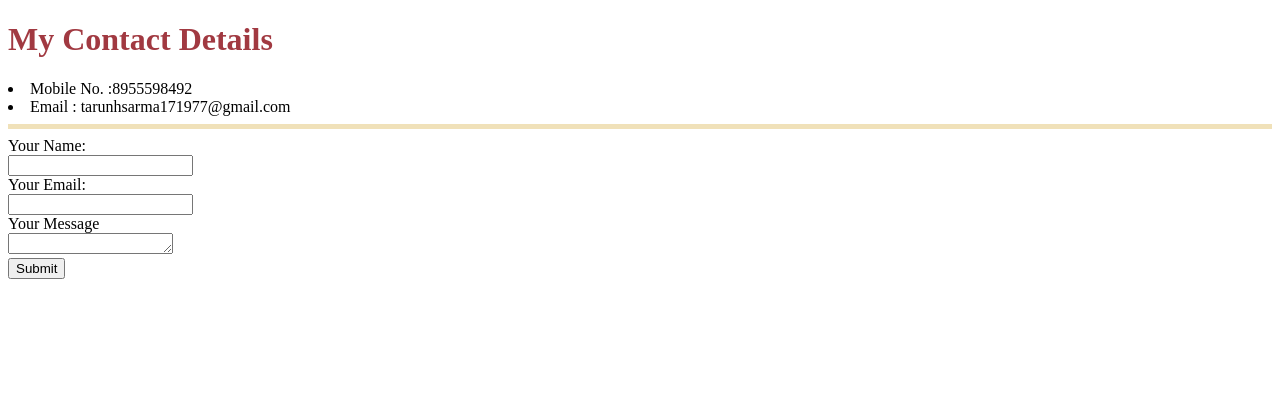
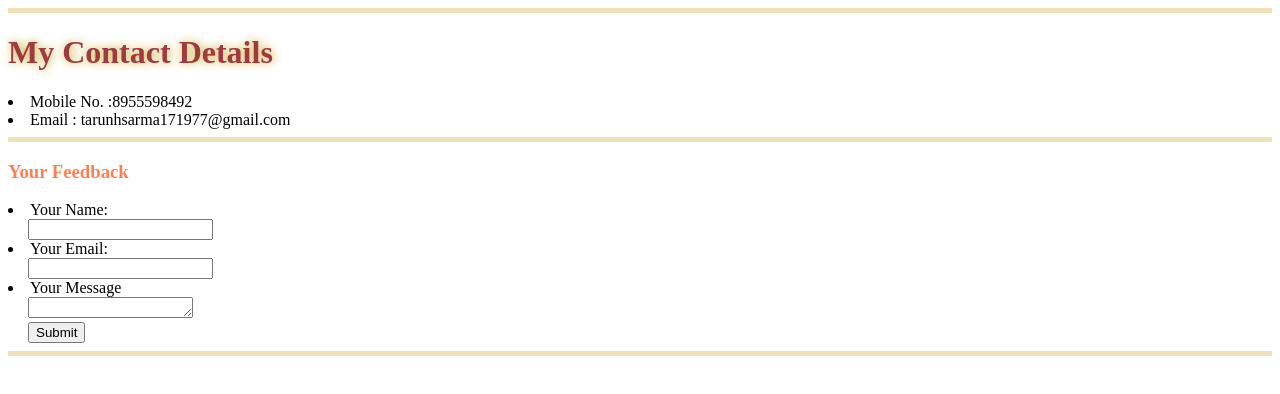
Before and after one commit to tarun142002/Profile, a plain HTML site: page contact.html in a window 1280 px wide. Drawn offline with Linux system fonts and the light colour scheme.

Commit message:
divide the section

```diff
--- a/contact.html
+++ b/contact.html
@@ -1,5 +1,6 @@
 <!DOCTYPE html>
 <html lang="en">
+
 <head>
     <meta charset="UTF-8">
     <meta http-equiv="X-UA-Compatible" content="IE=edge">
@@ -7,21 +8,31 @@
     <title>Contact</title>
     <link rel="stylesheet" href="css/style.css">
 </head>
+
 <body>
-    <h1>My Contact Details</h1>
-    <orderd>
-        <li>Mobile No. :8955598492 </li>
-        <li>Email : tarunhsarma171977@gmail.com</li>
-    </orderd>
-    <hr  noshade="">
-    <form action="">
-        <label>Your Name:</label><br>
-        <input type="text"><br>
-        <label>Your Email:</label><br>
-        <input type="email"><br>
-        <label>Your Message</label><br>
-        <textarea name="name" id="" cols="18" rows="1"></textarea><br>
-        <input class="so" type="submit">
-    </form>
+    <div>
+        <hr>
+        <h1 id="my">My Contact Details</h1>
+        <orderd>
+            <li>Mobile No. :8955598492 </li>
+            <li>Email : tarunhsarma171977@gmail.com</li>
+        </orderd>
+    </div>
+    <div>
+        <hr>
+
+        <h3>Your Feedback</h3>
+        <form action="mailto:tarunsharma171977@gmail.com">
+            <li> <label>Your Name:</label></li>
+            <input type="text" style="margin-left: 20px;">
+            <li> <label>Your Email:</label></li>
+            <input type="email" style="margin-left: 20px;">
+            <li><label>Your Message</label></li>
+            <textarea name="name" id="" cols="18" rows="1" style="margin-left: 20px;"></textarea><br>
+            <input class="so" type="submit" style="margin-left: 20px;">
+        </form>
+        <hr>
+    </div>
 </body>
+
 </html>
--- a/css/style.css
+++ b/css/style.css
@@ -17,8 +17,6 @@ hr {
 
 h1,h2,h4,h5,h6 {color: #A13941FF;}
 h3 {color: coral;}
-
-
 thead.t1 {
     color: navy;
 }
@@ -54,8 +52,30 @@ a.so:link {
     background-color: none;
     text-decoration: underline;
   }
-
+  input.so:hover{
+    color: red;
+    background-color: none;
+    text-decoration: underline;
+  }
+  input.so:active
+  {
+    color: rgb(18, 253, 218);
+    background-color: none;
+    text-decoration: underline;
+  }
+  input.so:visited {
+    color: rgb(216, 139, 14);
+    background-color: transparent;
+    text-decoration: none;
+  }
   /***************************************************************ID**************************************************************************/
+  #myVideo {
+    position: fixed;
+    right: 0;
+    bottom: 0;
+    min-width: 100%;
+    min-height: 100%;
+  }
   #hp  {
     float: inline-start
      ;
@@ -70,14 +90,14 @@ a.so:link {
       margin-top: 0px;
       margin-bottom: 0px;
       padding-top: 0px;
-
     }
     #social
     {
       text-align: center;
-      margin-top: 5%;
+      margin-top: 5%;}
+    #bio
+    {padding-top: 4%; }
+    #my
+    {
+      text-shadow: rgb(196, 170, 38) 1px 0 10px;
     }
-    #bio
-    {
-      padding-top: 4%;
-    }
```
Also changed, not shown: index.html (+22 -10 lines).
